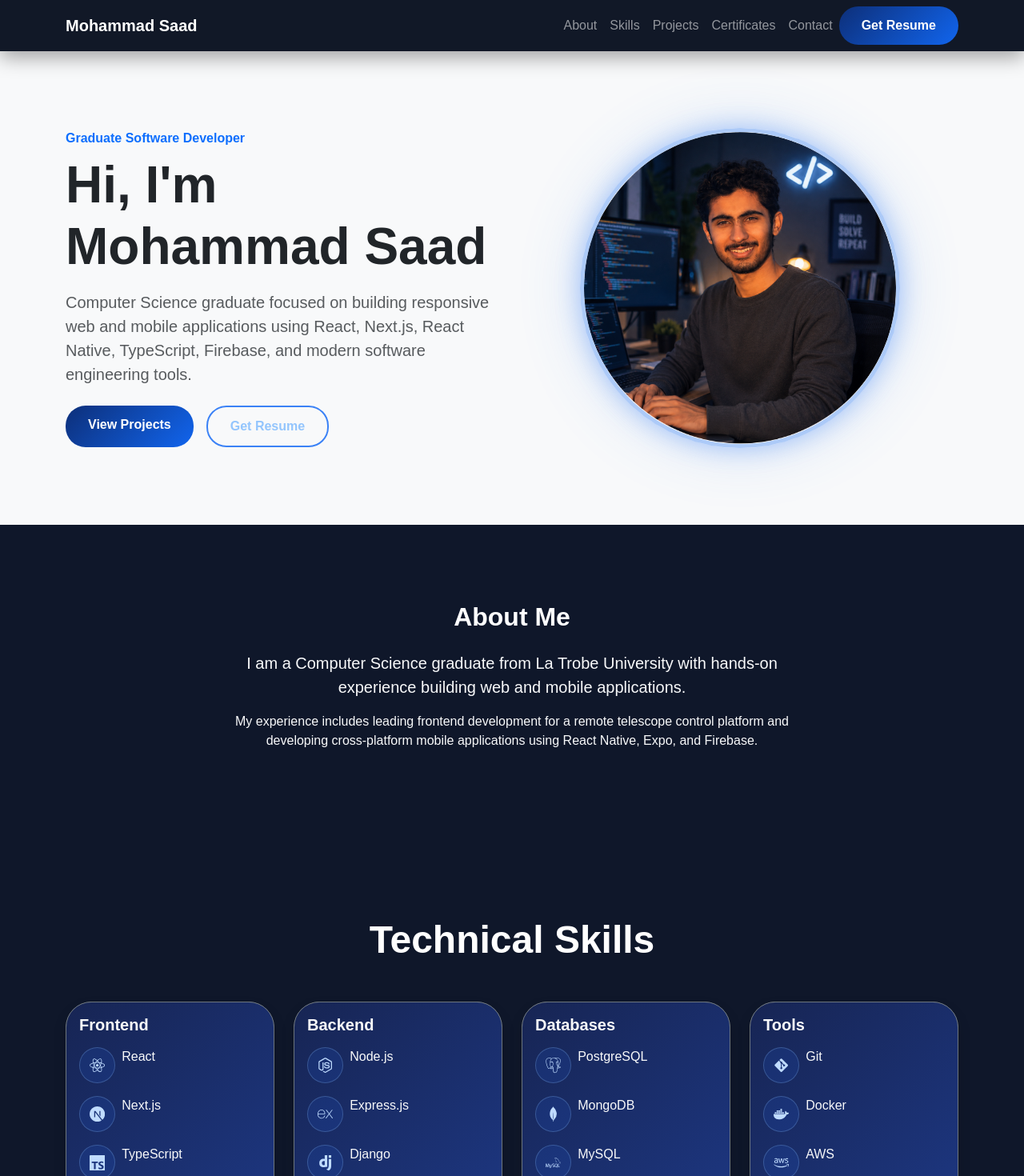
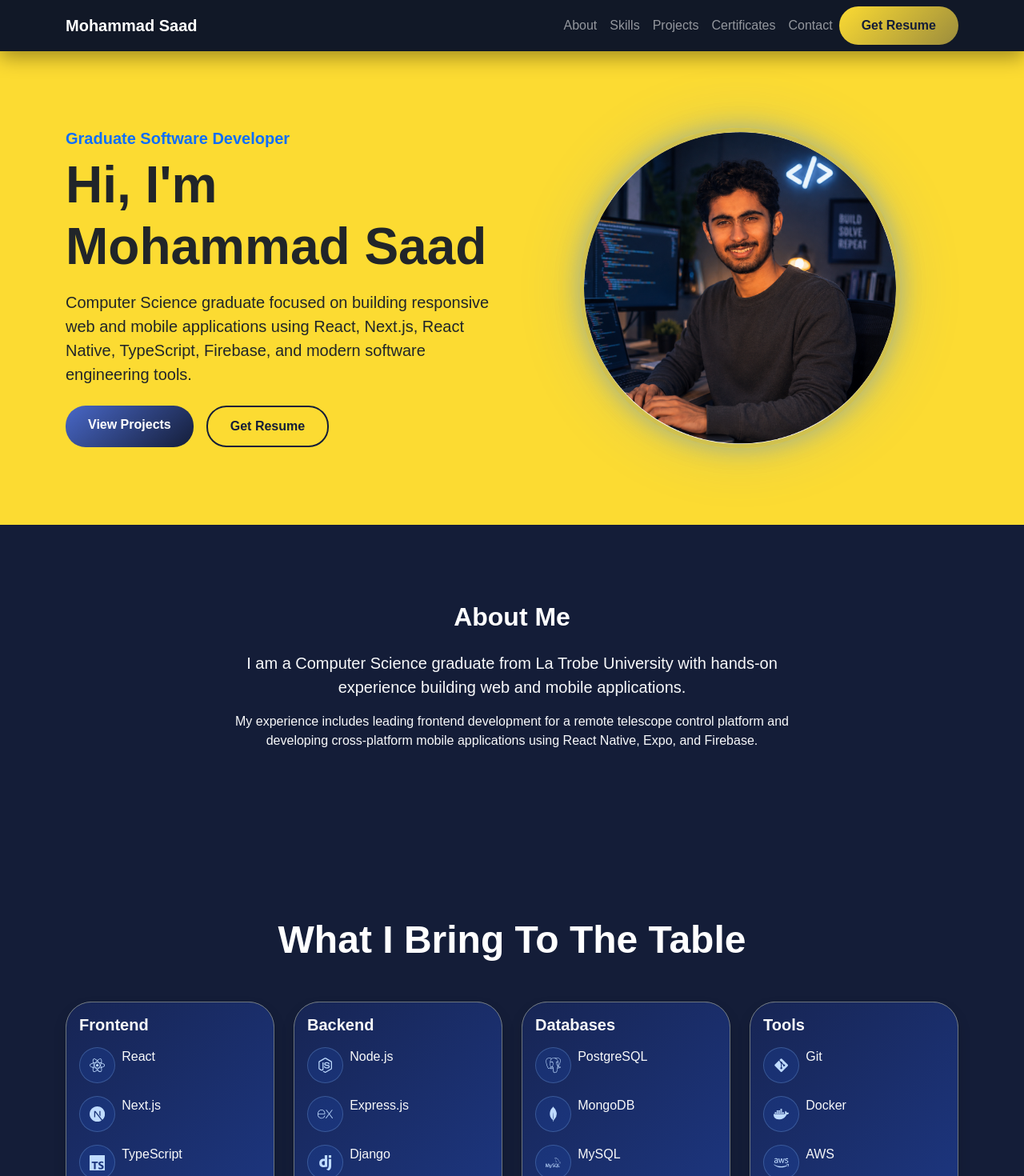
Before and after one commit to maliksaaad906-jpg/portfolio, a Next.js app: page / in a window 1280 px wide. Shown: the top 1470 px of the page at 80% size. Built offline with nearby package versions, Linux system fonts and the light colour scheme.

Commit message:
changed the theme

```diff
--- a/app/globals.css
+++ b/app/globals.css
@@ -19,6 +19,12 @@ section {
 }
 
 /* Hero Section */
+.prm-bg {
+  background-color: #fcdb32;
+}
+.scnd-bg{
+  background-color: #141d38;
+}
 
 
 /* Section Headings */
@@ -83,7 +89,7 @@ section {
 }
 
 .nav-link:hover {
-  color: #60a5fa !important;
+  color: #fcdb32 !important;
 }
 
 /* Buttons */
@@ -104,7 +110,7 @@ footer {
 .hero-avatar {
   border-radius: 50%;
 
-  border: 5px solid rgba(59, 130, 246, 0.4);
+  border: 5px solid rgba(49, 99, 180, 0.215);
 
   box-shadow:
     0 0 30px rgba(59, 130, 246, 0.4),
@@ -116,14 +122,27 @@ footer {
 .hero-avatar:hover {
   transform: scale(1.03);
 }
-.custom-btn {
+.prm-btn{
   background: linear-gradient(
     135deg,
-    #0d2f79,
-    #1165ee
+    #fcdb32,
+    #9b8c3d
   );
+  color: #141d38;
+}
+.scnd-btn{
+  background: linear-gradient(
+    320deg,
+    #141d38,
+    #4968c8
 
+  );
   color: white;
+}
+.custom-btn {
+
+
+
 
   border: none;
 
@@ -138,7 +157,7 @@ footer {
   transition: all 0.3s ease;
 }
 
-.custom-btn:hover {
+.scnd-btn:hover {
   transform: translateY(-3px);
 
   color: white;
@@ -146,11 +165,18 @@ footer {
   box-shadow:
     0 10px 25px rgba(37, 99, 235, 0.4);
 }
+.prm-btn:hover {
+  transform: translateY(-3px);
 
+  color: #141d38;
+
+  box-shadow:
+    0 10px 25px rgba(239, 233, 62, 0.4);
+}
 .custom-btn-outline {
-  border: 2px solid #3b82f6;
+  border: 2px solid #141d38;
 
-  color: #93c5fd;
+  color: #141d38;
 
   padding: 12px 28px;
 
@@ -164,7 +190,7 @@ footer {
 }
 
 .custom-btn-outline:hover {
-  background: #2563eb;
+  background: #141d38;
 
   color: white;
 
--- a/components/About.tsx
+++ b/components/About.tsx
@@ -2,7 +2,7 @@ import React from 'react'
 
 export default function About() {
   return (
-    <section className="py-5" id="about">
+    <section className="py-5 scnd-bg" id="about">
         <div className="container py-5">
             <div className="row justify-content-center">
                 <div className="col-lg-8 text-center">
--- a/components/Contact.tsx
+++ b/components/Contact.tsx
@@ -2,12 +2,12 @@ import React from 'react'
 
 export default function Contact() {
   return (
-    <section className="py-5" id= "contact">
+    <section className="py-5 prm-bg" id= "contact">
         <div className="container py-5">
             <h2 className="fw-bold display-5 text-center mb-5">Contact Me</h2>
             <div className="row justify-content-center">
                 <div className="col-lg-8">
-                    <div className="card  rounded-5 bg-light border-secondary shadow">
+                    <div className="card  rounded-5  custom-card shadow">
                         <div className="card-body  p-5 text-center">
                             <h4 className="text-dark mb-4">
                                 Let's Connect
@@ -20,7 +20,7 @@ export default function Contact() {
                             </p>
                             <div className="d-flex justify-content-center gap-3 mt-4">
                                 <a href="https://github.com/maliksaaad906-jpg" className="custom-btn-outline">GitHub</a>
-                                <a href="www.linkedin.com/in/mohammad-saad-0a81ab203" className="custom-btn">LinkedIn</a>
+                                <a href="www.linkedin.com/in/mohammad-saad-0a81ab203" className="custom-btn prm-btn">LinkedIn</a>
                             </div>
                         </div>
                     </div>
--- a/components/Hero.tsx
+++ b/components/Hero.tsx
@@ -3,21 +3,21 @@ import Image from 'next/image'
 
 export default function Hero() {
   return (
-   <section className='bg-light hero-section py-5'>
+   <section className='prm-bg py-5'>
      <div className="container py-5">
         <div className="row align-items-center min-vh-75">
             <div className="col-lg-6">
-                <p className="text-primary fw-semibold mb-2">
+                <h5 className="text-primary fw-semibold mb-2">
                     Graduate Software Developer
-                </p>
+                </h5>
                 <h1 className="text-dark display-3 fw-bold mb-3">
                 Hi, I&apos;m Mohammad Saad
                 </h1>
-                <p className="lead text-muted mb-4">Computer Science graduate focused on building responsive web and
+                <p className="lead text-dark mb-4">Computer Science graduate focused on building responsive web and
               mobile applications using React, Next.js, React Native,
               TypeScript, Firebase, and modern software engineering tools.</p>
               <div className="d-flex gap-3 ">
-                <a href="#projects" className="custom-btn">
+                <a href="#projects" className="custom-btn scnd-btn">
                     View Projects
                 </a>
                 <a href="/resume.pdf" className="custom-btn-outline">Get Resume</a>
--- a/components/Navbar.tsx
+++ b/components/Navbar.tsx
@@ -21,7 +21,7 @@ export default function Navbar () {
                         <li className="nav-item"><a href="#contact" className="nav-link">Contact</a>
                         </li>
                     </ul>
-                    <a href="/resume.pdf" className="custom-btn">Get Resume</a>
+                    <a href="/resume.pdf" className="custom-btn prm-btn">Get Resume</a>
                 </div>
             </div>
         </nav>
--- a/components/Projects.tsx
+++ b/components/Projects.tsx
@@ -49,7 +49,7 @@ export default function Projects() {
         },
       ];
   return (
-    <section className="py-5 bg-light" id="projects">
+    <section className="py-5 prm-bg" id="projects">
         <div className="container py-5">
             <h2 className="fw-bold display-5 text-center text-dark  mb-5">Projects</h2>
             <div className="row g-4">
--- a/components/Skills.tsx
+++ b/components/Skills.tsx
@@ -59,9 +59,9 @@ export default function Skills() {
         },
       ];
   return (
-    <section className="py-5" id="skills">
+    <section className="py-5 scnd-bg" id="skills">
         <div className="container py-5">
-            <h2 className="section-title display-5 text-center mb-5">Technical Skills</h2>
+            <h2 className="section-title display-5 text-center mb-5">What I Bring To The Table</h2>
             <div className="row g-4">
                 {skills.map((skill)=>(
                     <div className="col-md-6 col-lg-3" key={skill.title}>
```
Also changed, not shown: 1 other file (tests, documents, lock files or other folders).
